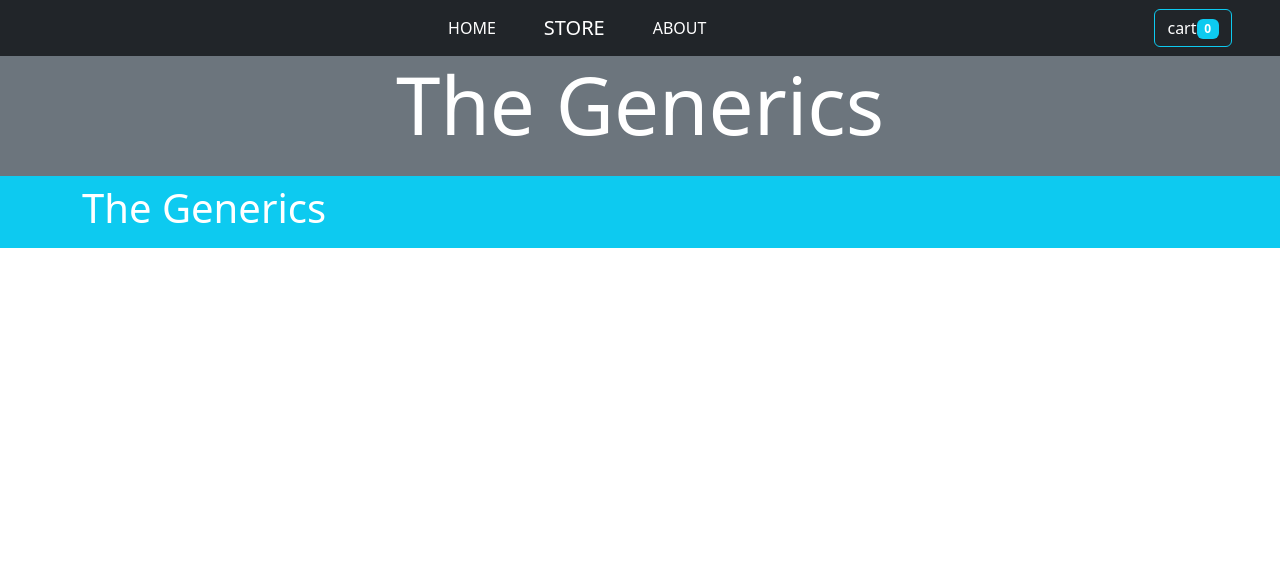
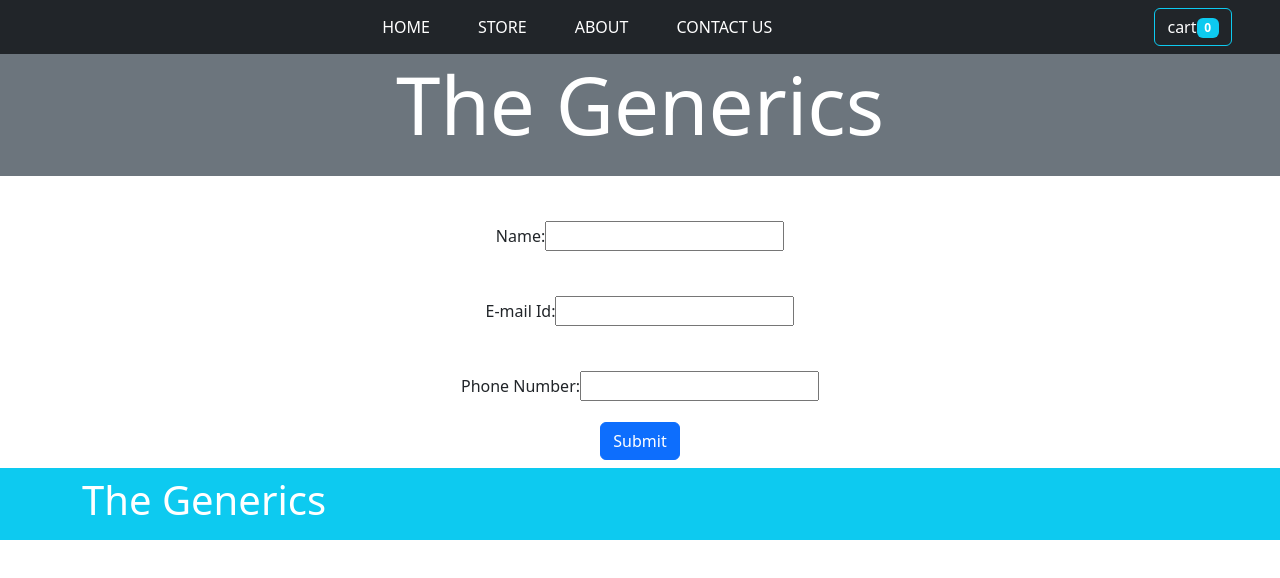
Before and after one commit to Ajay481/E-Commerce-Website, a React (Create React App) app: page /contactus in a window 1280 px wide. Shown: the top 578 px of the page. Built offline with nearby package versions, Linux system fonts and the light colour scheme.

Commit message:
Contact Us Added

```diff
--- a/src/App.js
+++ b/src/App.js
@@ -6,9 +6,25 @@ import { CartContext } from "./store/cart-context";
 import { useState } from "react";
 import { About } from "./Pages/About";
 import { Home } from "./Pages/Home";
+import { Store } from "./Pages/Store";
+import { ContactUs } from "./Pages/Contactus";
 
 function App() {
   const [cartItem, setCartItem] = useState([]);
+  const submitHandler = async (detailRef) => {
+    const response = await fetch(
+      "https://react-http-2dd6e-default-rtdb.firebaseio.com/productissue.json",
+      {
+        method: "POST",
+        body: JSON.stringify(detailRef),
+        headers: {
+          "Content-Type": "application/json",
+        },
+      }
+    );
+    const data = await response.json();
+    console.log(data);
+  };
   return (
     <div>
       <Switch>
@@ -20,8 +36,14 @@ function App() {
           <Route exact path="/home">
             <Home />
           </Route>
+          <Route exact path="/store">
+            <Store />
+          </Route>
           <Route exact path="/about">
             <About />
+          </Route>
+          <Route exact path="/contactus">
+            <ContactUs onSubmit={submitHandler} />
           </Route>
           <Footer />
         </CartContext.Provider>
--- /dev/null
+++ b/src/Pages/Contactus.js
@@ -0,0 +1,54 @@
+import { Button } from "react-bootstrap";
+import React, { useRef } from "react";
+
+export const ContactUs = (props) => {
+  //   const person = {
+  //     name: "Nilesh",
+  //     age: 18,
+  //   };
+  //   person["ocupation"] = "Engineer";
+  //   person.jsgj = "gby"
+
+  //   console.log(person);
+
+  //   console.log(person["name"]);
+
+  //   const onChangeHandler = (e) => {
+  //     setObj({ ...obj, [e.target.name]: e.target.value });
+  //   };
+
+  const nameRef = useRef("");
+  const emailRef = useRef("");
+  const phoneRef = useRef("");
+
+  const submitHandler = () => {
+    const detailRef = {
+      name: nameRef.current.value,
+      email: emailRef.current.value,
+      phone: phoneRef.current.value,
+    };
+    console.log(detailRef);
+    props.onSubmit(detailRef);
+    nameRef.current.value = "";
+    emailRef.current.value = "";
+    phoneRef.current.value = "";
+  };
+
+  return (
+    <form className="text-center">
+      <div>
+        <label className="mt-5">Name:</label>
+        <input type="text" name="name" ref={nameRef} />
+      </div>
+      <div>
+        <label className="mt-5">E-mail Id:</label>
+        <input type="email" name="email" ref={emailRef} />
+      </div>
+      <div>
+        <label className="mt-5 mb-4">Phone Number:</label>
+        <input type="phone" name="phone number" ref={phoneRef} />
+      </div>
+      <Button className="mb-2" onClick={submitHandler}>Submit</Button>
+    </form>
+  );
+};
--- /dev/null
+++ b/src/Pages/Store.js
@@ -0,0 +1,8 @@
+import React from "react";
+import { AvailableCart } from "../components/Cart/AvailableCart";
+
+export const Store = () => {
+    return (
+        <div><AvailableCart/></div>
+    )
+}
--- a/src/components/Cart/Cart.js
+++ b/src/components/Cart/Cart.js
@@ -4,8 +4,6 @@ import { CartContext } from "../../store/cart-context";
 
 export const Cart = () => {
   const cartCtx = useContext(CartContext);
-
-  console.log(cartCtx.cartItem);
   const [show, setShow] = useState(false);
   const [cartQuantity, setCartQuantity] = useState(0);
 
--- a/src/components/Layout/Header.js
+++ b/src/components/Layout/Header.js
@@ -14,12 +14,25 @@ export const Header = () => {
             >
               HOME
             </NavLink>
-            <Navbar.Brand className="me-5 ms-5">STORE</Navbar.Brand>
+            <NavLink
+              to="/store"
+              style={{ textDecoration: "inherit", color: "white" }}
+              className="me-5 ms-5"
+            >
+              STORE
+            </NavLink>
             <NavLink
               to="/about"
               style={{ textDecoration: "inherit", color: "white" }}
+              className="me-5"
             >
               ABOUT
+            </NavLink>
+            <NavLink
+              to="/contactus"
+              style={{ textDecoration: "inherit", color: "white" }}
+            >
+              CONTACT US
             </NavLink>
           </Container>
           <Cart />
```
